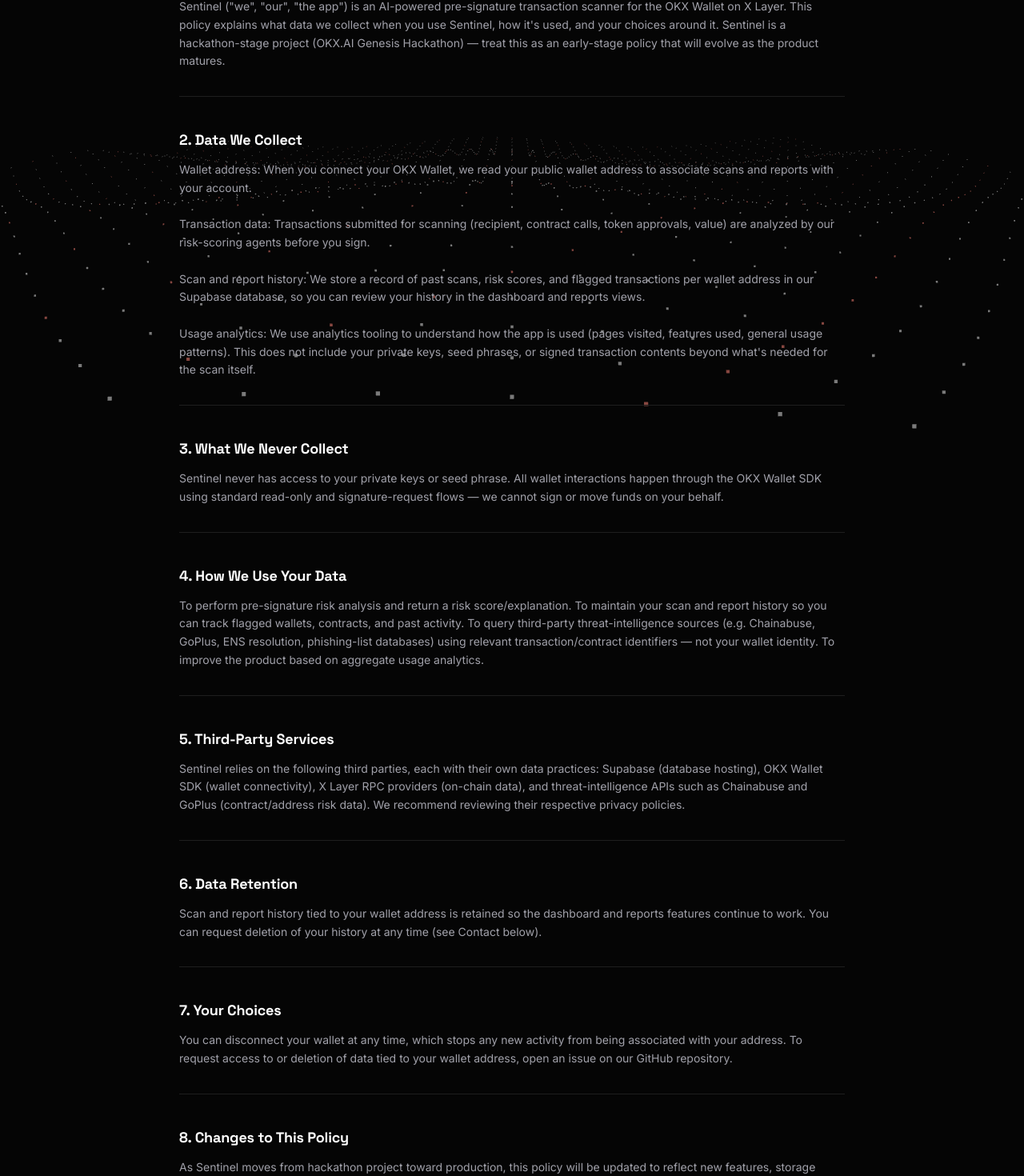
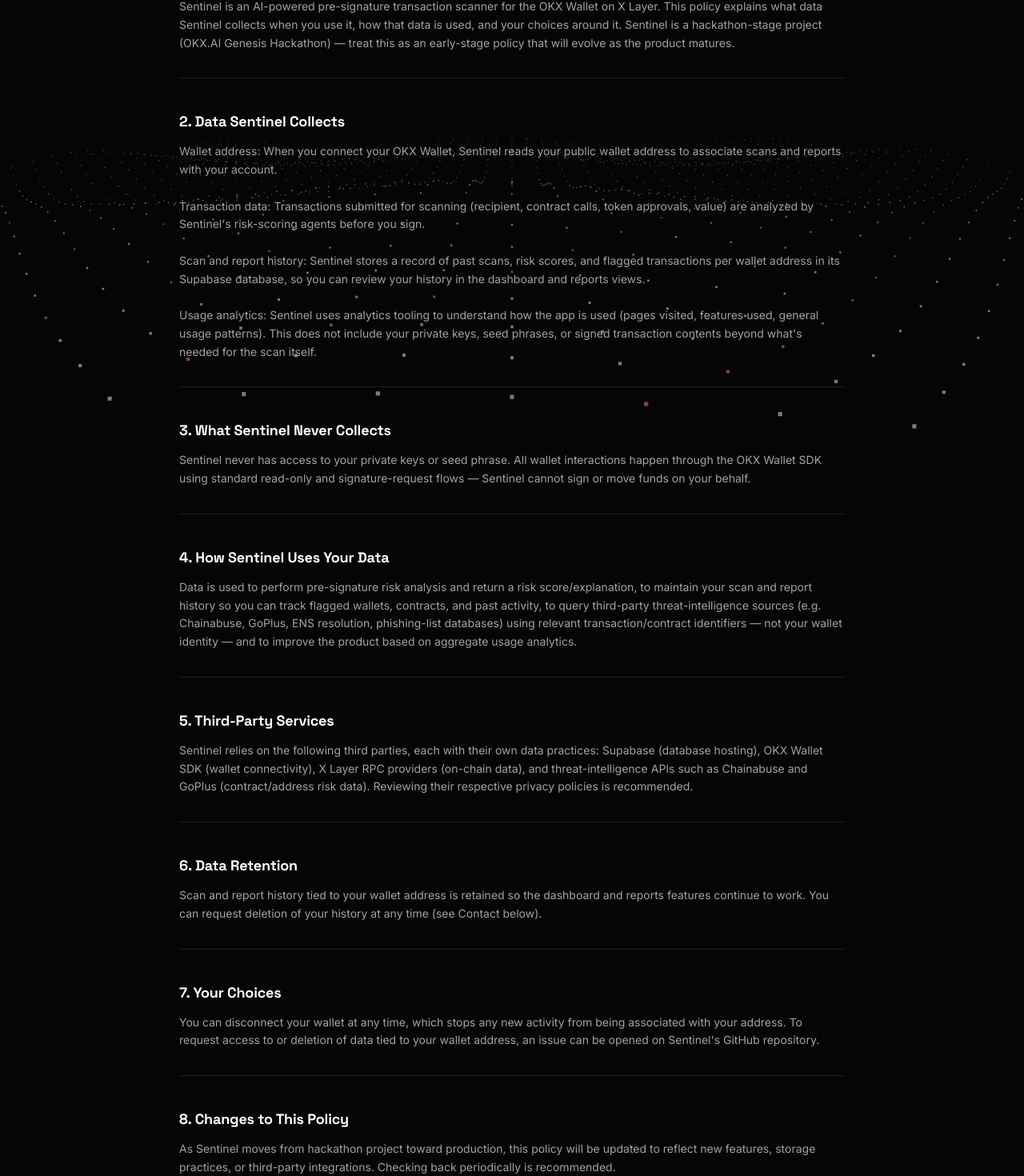
Before and after one commit to Xyrelix/Sentinel, a Next.js app in the folder frontend/: page /privacy in a window 1280 px wide. Shown: the part 259-1729 px from the top of the page at 80% size. Built offline with nearby package versions, Linux system fonts and the light colour scheme.

Commit message:
privacy and terms page updates in third-person

```diff
--- a/frontend/app/privacy/page.tsx
+++ b/frontend/app/privacy/page.tsx
@@ -8,29 +8,29 @@
 const sections = [
   {
     title: "1. Overview",
-    body: `Sentinel ("we", "our", "the app") is an AI-powered pre-signature transaction scanner for the OKX Wallet on X Layer. This policy explains what data we collect when you use Sentinel, how it's used, and your choices around it. Sentinel is a hackathon-stage project (OKX.AI Genesis Hackathon) — treat this as an early-stage policy that will evolve as the product matures.`,
+    body: `Sentinel is an AI-powered pre-signature transaction scanner for the OKX Wallet on X Layer. This policy explains what data Sentinel collects when you use it, how that data is used, and your choices around it. Sentinel is a hackathon-stage project (OKX.AI Genesis Hackathon) — treat this as an early-stage policy that will evolve as the product matures.`,
   },
   {
-    title: "2. Data We Collect",
-    body: `Wallet address: When you connect your OKX Wallet, we read your public wallet address to associate scans and reports with your account.
+    title: "2. Data Sentinel Collects",
+    body: `Wallet address: When you connect your OKX Wallet, Sentinel reads your public wallet address to associate scans and reports with your account.
 
-Transaction data: Transactions submitted for scanning (recipient, contract calls, token approvals, value) are analyzed by our risk-scoring agents before you sign.
+Transaction data: Transactions submitted for scanning (recipient, contract calls, token approvals, value) are analyzed by Sentinel's risk-scoring agents before you sign.
 
-Scan and report history: We store a record of past scans, risk scores, and flagged transactions per wallet address in our Supabase database, so you can review your history in the dashboard and reports views.
+Scan and report history: Sentinel stores a record of past scans, risk scores, and flagged transactions per wallet address in its Supabase database, so you can review your history in the dashboard and reports views.
 
-Usage analytics: We use analytics tooling to understand how the app is used (pages visited, features used, general usage patterns). This does not include your private keys, seed phrases, or signed transaction contents beyond what's needed for the scan itself.`,
+Usage analytics: Sentinel uses analytics tooling to understand how the app is used (pages visited, features used, general usage patterns). This does not include your private keys, seed phrases, or signed transaction contents beyond what's needed for the scan itself.`,
   },
   {
-    title: "3. What We Never Collect",
-    body: `Sentinel never has access to your private keys or seed phrase. All wallet interactions happen through the OKX Wallet SDK using standard read-only and signature-request flows — we cannot sign or move funds on your behalf.`,
+    title: "3. What Sentinel Never Collects",
+    body: `Sentinel never has access to your private keys or seed phrase. All wallet interactions happen through the OKX Wallet SDK using standard read-only and signature-request flows — Sentinel cannot sign or move funds on your behalf.`,
   },
   {
-    title: "4. How We Use Your Data",
-    body: `To perform pre-signature risk analysis and return a risk score/explanation. To maintain your scan and report history so you can track flagged wallets, contracts, and past activity. To query third-party threat-intelligence sources (e.g. Chainabuse, GoPlus, ENS resolution, phishing-list databases) using relevant transaction/contract identifiers — not your wallet identity. To improve the product based on aggregate usage analytics.`,
+    title: "4. How Sentinel Uses Your Data",
+    body: `Data is used to perform pre-signature risk analysis and return a risk score/explanation, to maintain your scan and report history so you can track flagged wallets, contracts, and past activity, to query third-party threat-intelligence sources (e.g. Chainabuse, GoPlus, ENS resolution, phishing-list databases) using relevant transaction/contract identifiers — not your wallet identity — and to improve the product based on aggregate usage analytics.`,
   },
   {
     title: "5. Third-Party Services",
-    body: `Sentinel relies on the following third parties, each with their own data practices: Supabase (database hosting), OKX Wallet SDK (wallet connectivity), X Layer RPC providers (on-chain data), and threat-intelligence APIs such as Chainabuse and GoPlus (contract/address risk data). We recommend reviewing their respective privacy policies.`,
+    body: `Sentinel relies on the following third parties, each with their own data practices: Supabase (database hosting), OKX Wallet SDK (wallet connectivity), X Layer RPC providers (on-chain data), and threat-intelligence APIs such as Chainabuse and GoPlus (contract/address risk data). Reviewing their respective privacy policies is recommended.`,
   },
   {
     title: "6. Data Retention",
@@ -38,15 +38,15 @@
   },
   {
     title: "7. Your Choices",
-    body: `You can disconnect your wallet at any time, which stops any new activity from being associated with your address. To request access to or deletion of data tied to your wallet address, open an issue on our GitHub repository.`,
+    body: `You can disconnect your wallet at any time, which stops any new activity from being associated with your address. To request access to or deletion of data tied to your wallet address, an issue can be opened on Sentinel's GitHub repository.`,
   },
   {
     title: "8. Changes to This Policy",
-    body: `As Sentinel moves from hackathon project toward production, this policy will be updated to reflect new features, storage practices, or third-party integrations. Check back periodically.`,
+    body: `As Sentinel moves from hackathon project toward production, this policy will be updated to reflect new features, storage practices, or third-party integrations. Checking back periodically is recommended.`,
   },
   {
     title: "9. Contact",
-    body: `For privacy-related questions, data access, or deletion requests, please open an issue on our GitHub repository.`,
+    body: `For privacy-related questions, data access, or deletion requests, an issue can be opened on Sentinel's GitHub repository.`,
   },
 ];
 
--- a/frontend/app/terms/page.tsx
+++ b/frontend/app/terms/page.tsx
@@ -8,7 +8,7 @@
 const sections = [
   {
     title: "1. Acceptance of Terms",
-    body: `By accessing or using Sentinel ("the app", "the service"), you agree to be bound by these Terms of Service. If you do not agree, do not use the service. Sentinel is provided as a hackathon-stage project (OKX.AI Genesis Hackathon) and these terms may change as the product evolves.`,
+    body: `By accessing or using Sentinel, you agree to be bound by these Terms of Service. If you do not agree, do not use the service. Sentinel is provided as a hackathon-stage project (OKX.AI Genesis Hackathon) and these terms may change as the product evolves.`,
   },
   {
     title: "2. Description of Service",
@@ -20,7 +20,7 @@
   },
   {
     title: "4. No Warranty",
-    body: `Sentinel is provided "as is" and "as available," without warranties of any kind, express or implied. We do not guarantee that risk analysis will be accurate, complete, or catch every scam, exploit, or malicious contract. Threat intelligence relies in part on third-party data sources (e.g. Chainabuse, GoPlus, ENS, phishing-list databases) which may themselves be incomplete or delayed.`,
+    body: `Sentinel is provided "as is" and "as available," without warranties of any kind, express or implied. Sentinel does not guarantee that its risk analysis will be accurate, complete, or catch every scam, exploit, or malicious contract. Its threat intelligence relies in part on third-party data sources (e.g. Chainabuse, GoPlus, ENS, phishing-list databases) which may themselves be incomplete or delayed.`,
   },
   {
     title: "5. Limitation of Liability",
@@ -28,23 +28,23 @@
   },
   {
     title: "6. Wallet Security",
-    body: `Sentinel connects to your OKX Wallet using standard read and signature-request flows via the OKX Wallet SDK. We never have access to your private keys or seed phrase, and we cannot move funds without your explicit signature. You remain solely responsible for securing your wallet credentials.`,
+    body: `Sentinel connects to your OKX Wallet using standard read and signature-request flows via the OKX Wallet SDK. Sentinel never has access to your private keys or seed phrase, and cannot move funds without your explicit signature. You remain solely responsible for securing your wallet credentials.`,
   },
   {
     title: "7. Your Data",
-    body: `Your wallet address and associated scan/report history are stored to power the dashboard and reports features. See our Privacy Policy for full details on data collection and use.`,
+    body: `Your wallet address and associated scan/report history are stored to power the dashboard and reports features. Sentinel's Privacy Policy has full details on data collection and use.`,
   },
   {
     title: "8. Prohibited Use",
-    body: `You agree not to use Sentinel to facilitate illegal activity, attempt to reverse-engineer or disrupt the scanning infrastructure, or misrepresent Sentinel's risk output for fraudulent purposes.`,
+    body: `You agree not to use Sentinel to facilitate illegal activity, attempt to reverse-engineer or disrupt its scanning infrastructure, or misrepresent Sentinel's risk output for fraudulent purposes.`,
   },
   {
     title: "9. Intellectual Property",
-    body: `Sentinel's codebase, branding, and design are the property of their respective contributors. The project source is available on GitHub; refer to the repository's license for terms governing use, modification, and distribution of the code itself.`,
+    body: `Sentinel's codebase, branding, and design are the property of their respective contributors. The project source is available on GitHub; the repository's license governs use, modification, and distribution of the code itself.`,
   },
   {
     title: "10. Termination",
-    body: `We reserve the right to suspend or restrict access to Sentinel, in whole or in part, at any time — particularly during this hackathon/early-stage phase where uptime and continuity are not guaranteed.`,
+    body: `Sentinel reserves the right to suspend or restrict access, in whole or in part, at any time — particularly during this hackathon/early-stage phase where uptime and continuity are not guaranteed.`,
   },
   {
     title: "11. Changes to These Terms",
@@ -52,7 +52,7 @@
   },
   {
     title: "12. Contact",
-    body: `For questions about these terms, please open an issue on our GitHub repository.`,
+    body: `For questions about these terms, an issue can be opened on Sentinel's GitHub repository.`,
   },
 ];
 
```
